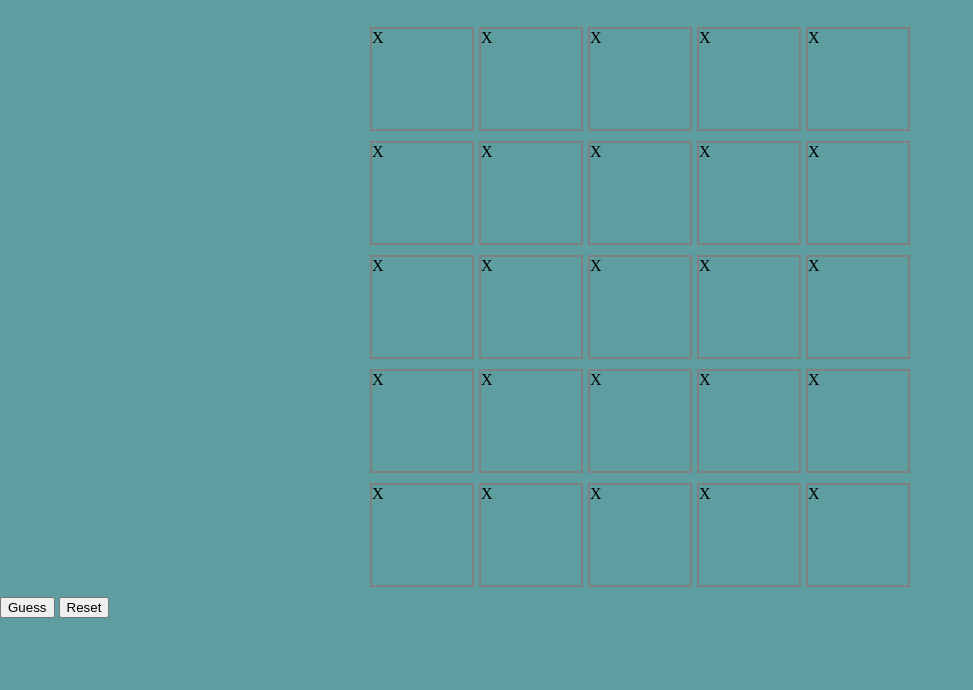
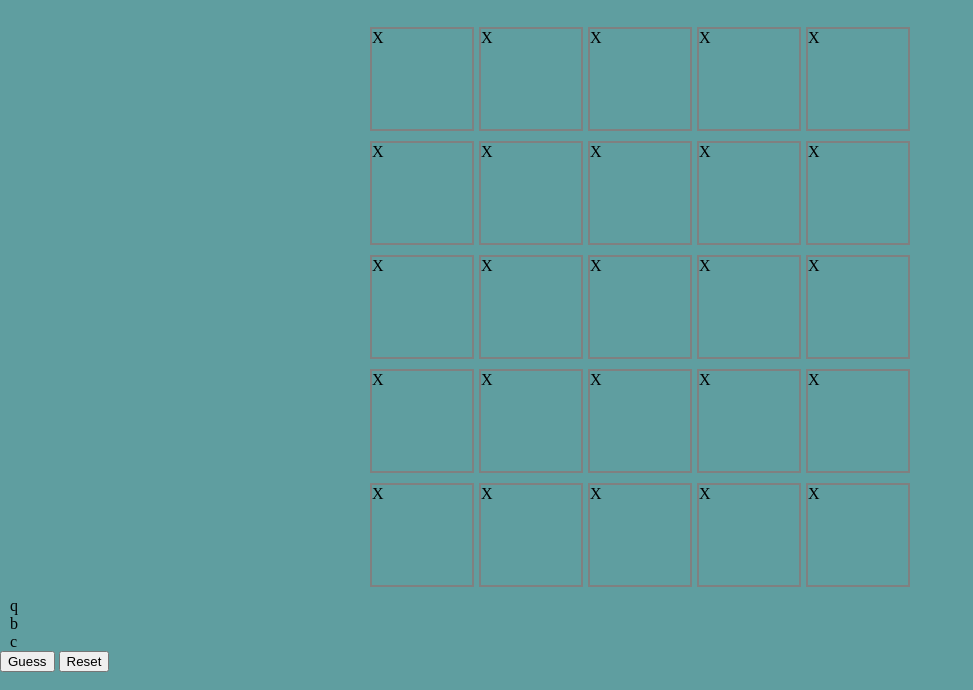
Before and after one commit to kayfernander2022/wordle-karen-fernander, a plain HTML site: page index.html in a window 1280 px wide. Shown: the part 110-800 px from the top of the page, without its empty margins (0-973 px from the left). Drawn offline with Linux system fonts and the light colour scheme.

Commit message:
starting keyboard layout

```diff
--- a/css/style.css
+++ b/css/style.css
@@ -46,3 +46,13 @@ h1{
   color: black;
 
 }
+.keyboard{
+margin: 0 10px;
+
+}
+.keyboard-row{
+  display:flex;
+  width: 100;
+  margin: auto, 1fr, auto;
+  flex-wrap: wrap;
+}
--- a/index.html
+++ b/index.html
@@ -100,6 +100,11 @@
     </div>
   </div>
 </div>
+<div class="keyboard">
+  <div class="keyboard-row">q</div>
+  <div class="keyboard-row">b</div>
+  <div class="keyboard-row">c</div>
+</div>
   <form>
 
     <button id="guess-button" type="submit">Guess</button>
--- a/js/app.js
+++ b/js/app.js
@@ -1,6 +1,9 @@
 /*-------------------------------- Constants --------------------------------*/
 const gameTheme =[]
-const keys =[]
+
+
+const keys = ['Q', 'W', 'E', 'R', 'T', 'Y', 'U', 'I', 'O', 'P', 'A', 'S', 'D', 'F', 'G', 'H','J', 'K', 'L', 'Z', 'X', 'C', 'V', 'B', 'N', 'M', 'enter'];
+console.log(keys);
 
 
 
@@ -17,7 +20,7 @@ const keys =[]
 
 /*-------------------------------- Functions --------------------------------*/
 
-/
+
 init();
 
 function init() {
```
